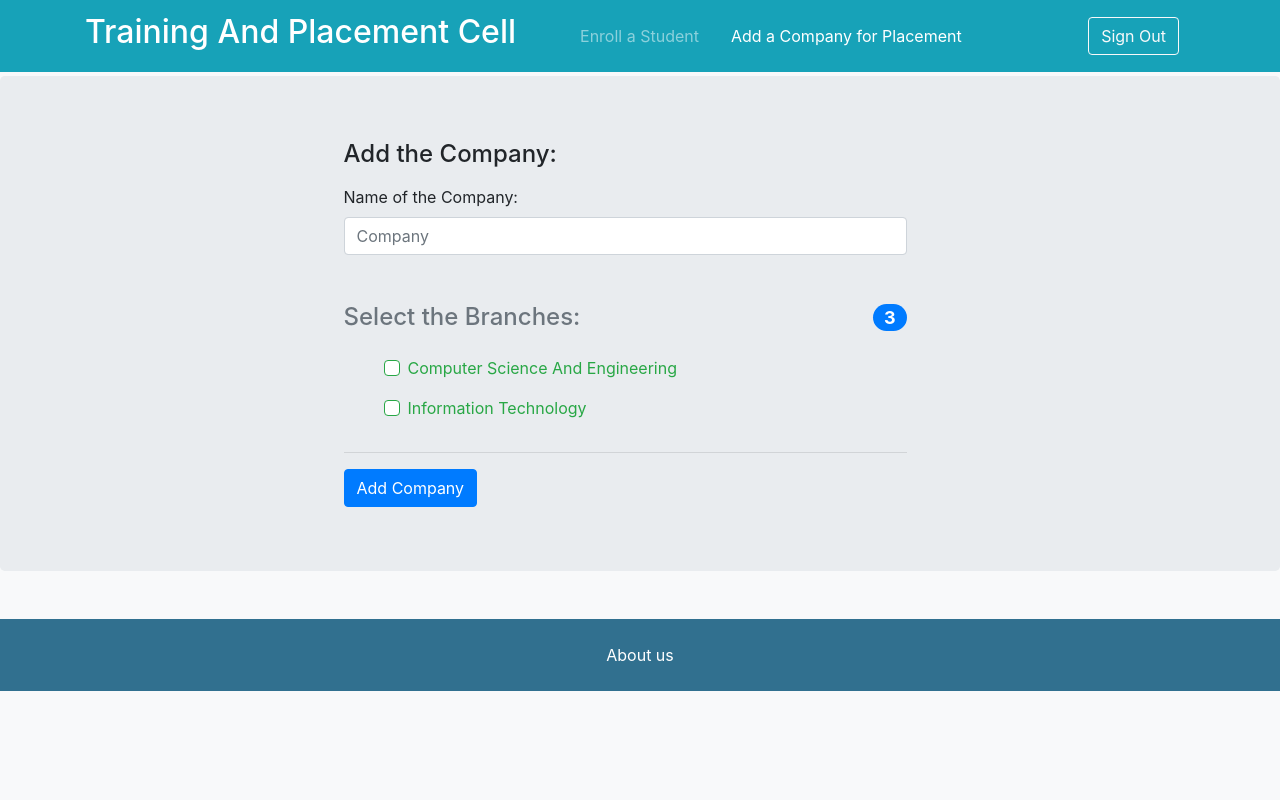
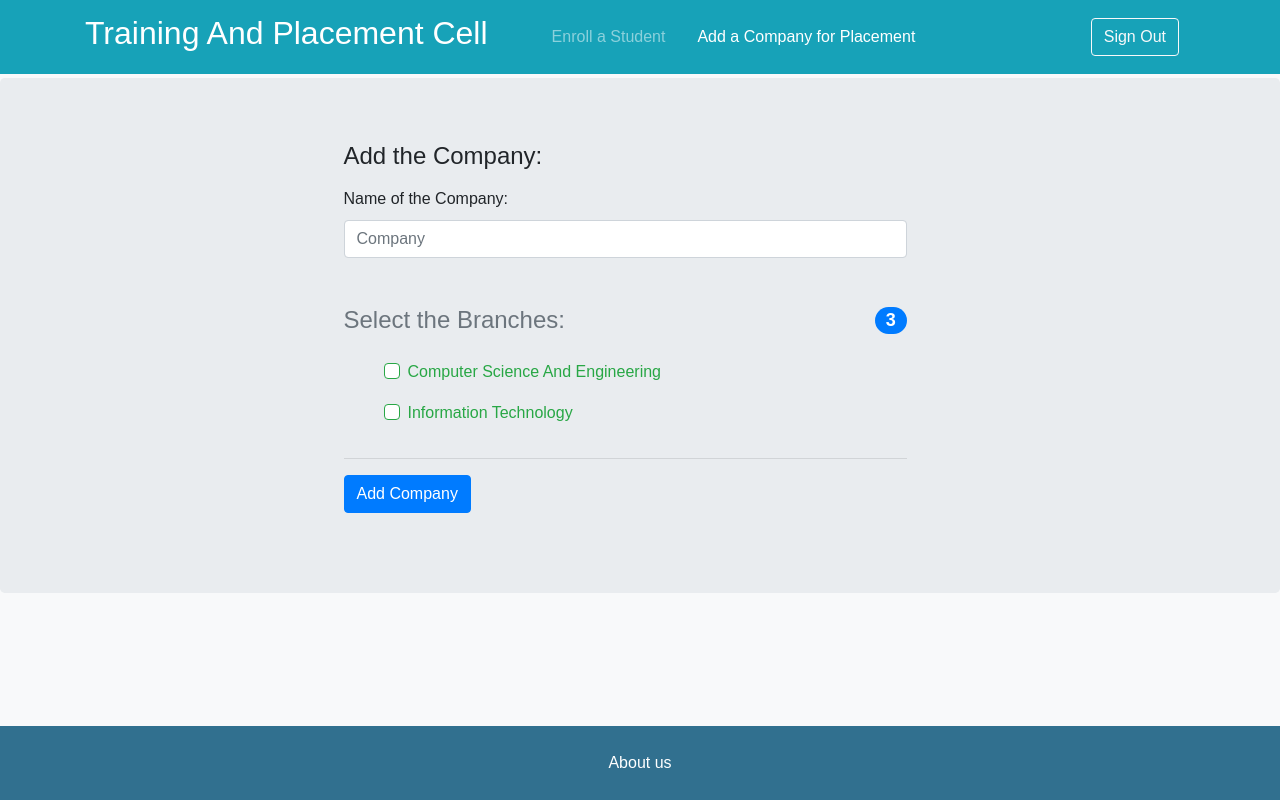
Before and after one commit to viv1kk/TPC, a PHP site: page /PHP/Pages/addcompany.php in a window 1280 px wide. Run offline with PHP 8.4, Linux system fonts and the light colour scheme; the visitor is signed in with stand-in values (Sample User, id 1).

Commit message:
minor refinements in php and css files

```diff
--- a/PHP/Footer/footer-addcompany.php
+++ b/PHP/Footer/footer-addcompany.php
@@ -1,5 +1,5 @@
 <footer class="footer mt-5 py-4 text-center">
-  <div class="container-fluid">
+  <div class="container">
     <span><a href="#" class="text-white">About us</a></span>
   </div>
 </footer>
--- a/PHP/Header/header-addcompany.php
+++ b/PHP/Header/header-addcompany.php
@@ -21,7 +21,8 @@
   <link href="../../Bootstrap/css/bootstrap.min.css" rel="stylesheet">
 
   <!-- Custom styles for this template -->
-  <link href="../../Stylesheet/addcompany.css" rel="stylesheet">
+
+  <link href="../../Stylesheet/companyadd.css" rel="stylesheet">
 
   <script type="text/javascript" src="../../Libs/jquery-3.3.1.min.js"></script>
   <script type="text/javascript" src="../../Libs/jquery.dataTables.min.js"></script>
@@ -48,7 +49,7 @@
         <a class="nav-link ml-3 text-white" href="#">Add a Company for Placement</a>
       </li>
     </ul>
-    <form class="form-inline">
+    <form class="form-inline" action="../../includes/signout.inc.php">
       <button class="btn btn-outline-light my-2 my-sm-0" type="submit">Sign Out</button>
     </form>
   </div>
--- a/PHP/Header/header-enrollstudent.php
+++ b/PHP/Header/header-enrollstudent.php
@@ -8,8 +8,6 @@
     exit();
   }
 ?>
-
-
 
 <!doctype html>
 <html lang="en">
@@ -50,9 +48,10 @@
         <a class="nav-link ml-3" href="addcompany.php">Add a Company for Placement</a>
       </li>
     </ul>
-    <form class="form-inline">
+    <form class="form-inline" action="../../includes/signout.inc.php">
       <button class="btn btn-outline-light my-2 my-sm-0" type="submit">Sign Out</button>
     </form>
+
   </div>
 </div>
 </nav>
--- a/PHP/Pages/addcompany.php
+++ b/PHP/Pages/addcompany.php
@@ -1,9 +1,8 @@
 <?php
-require "../Header/header-addcompany.php"
+  require "../Header/header-addcompany.php"
 ?>
 
 <main>
-
 
   <div class="jumbotron mb-1">
     <div class="container-fluid row justify-content-center">
@@ -18,6 +17,7 @@ require "../Header/header-addcompany.php"
         </div>
 
         <div class="mb-3">
+
           <form class="was-validated">
             <h4 class="d-flex justify-content-between align-items-center mb-4">
               <span class="text-muted text-center">Select the Branches:</span>
@@ -38,12 +38,10 @@ require "../Header/header-addcompany.php"
                 </div>
               </li>
             </ul>
+            <hr class="md-4">
+            <button class="btn btn-primary" type="submit">Add Company</button>
           </form>
         </div>
-
-        <hr class="md-4">
-
-        <button class="btn btn-primary" type="submit">Add Company</button>
 
       </div>
     </div>
@@ -52,5 +50,5 @@ require "../Header/header-addcompany.php"
 
 
 <?php
-require "../Footer/footer-addcompany.php"
+  require "../Footer/footer-addcompany.php"
 ?>
--- a/PHP/Pages/dashboard.php
+++ b/PHP/Pages/dashboard.php
@@ -3,8 +3,6 @@
  ?>
 
  <main>
-
-
    <div class="container">
 
      <div class="row ">
@@ -94,7 +92,7 @@
 
 
        <div class="col-md-8 order-md-1">
-         <h4 class="mb-3">Search for a Student:</h4>
+         <h4 class="mb-4">Search for a Student:</h4>
 
 
          <!-- first row -->
@@ -355,7 +353,6 @@
    </table>
    </div>
    </div>
-
  </main>
 
  <?php
--- /dev/null
+++ b/Stylesheet/companyadd.css
@@ -0,0 +1,20 @@
+ body {
+  align-items: center;
+  height: 100%;
+  font-family: Arial, Helvetica, sans-serif;
+  line-height:1.6em
+}
+
+.footer {
+  background-color:#31708f;
+  width: 100%;
+  position: absolute;;
+  bottom:0;
+}
+
+
+@media (min-width: 960px) {
+  .bd-placeholder-img-lg {
+    font-size: 3.5rem;
+  }
+}
```
Also changed, not shown: PHP/Header/header-dashboard.php (+6 -7 lines), Stylesheet/dashboard.css (+2 -6 lines), Stylesheet/enrollstudent.css (+4 -3 lines).
